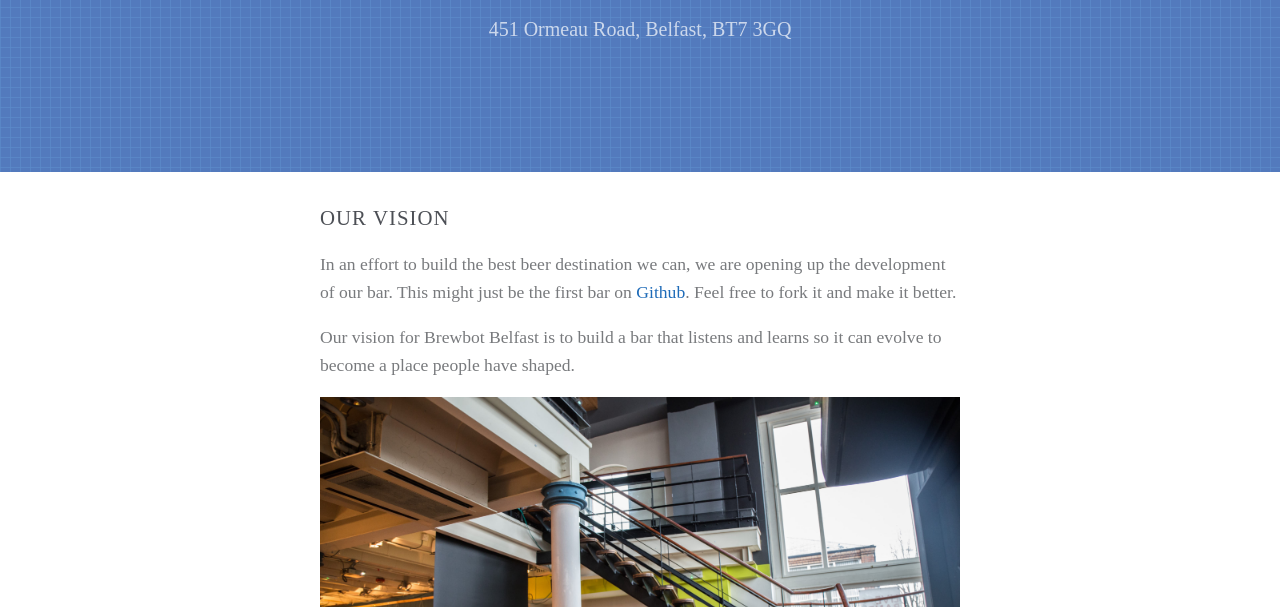
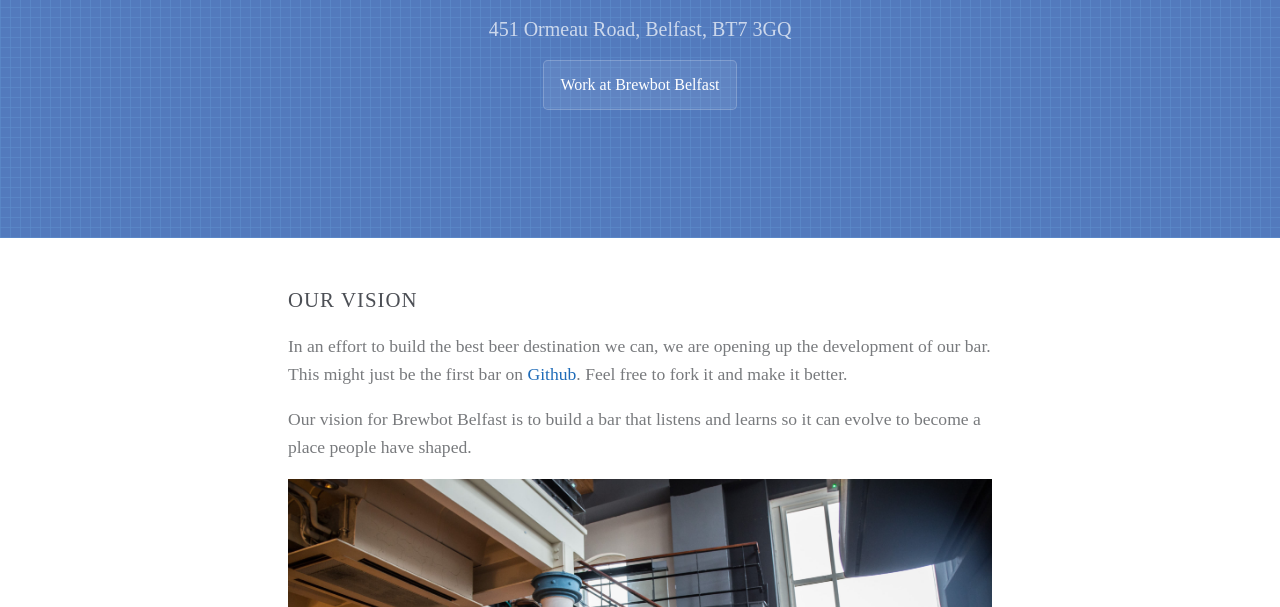
Before and after one commit to teambrewbot/brewbotbelfast, a plain HTML site: page index.html in a window 1280 px wide. Shown: the part 193-800 px from the top of the page. Drawn offline with Linux system fonts and the light colour scheme; a web font is replaced by a local one.

Commit message:
added 'work with us' button to page header

```diff
--- a/index.html
+++ b/index.html
@@ -14,6 +14,7 @@
     <section class="page-header">
       <h1 class="project-name">Brewbot Belfast</h1>
       <h2 class="project-tagline"><a href="https://www.google.co.uk/maps?client=safari&rls=en&q=451+Ormeau+Road,+Belfast,+BT7+3GQ&oe=UTF-8&gfe_rd=cr&um=1&ie=UTF-8&sa=X&ei=N4VIVZm8MoP6aL-sgOAF&ved=0CAcQ_AUoAQ" title="Google Maps">451 Ormeau Road, Belfast, BT7 3GQ</a></h2>
+      <a href="#join-us" class="btn">Work at Brewbot Belfast</a>
       <!-- <img src="images/sketch-front2.png" alt=""> -->
     </section>
 
--- a/stylesheets/stylesheet.css
+++ b/stylesheets/stylesheet.css
@@ -239,9 +239,8 @@ strong {
     margin: 0 auto;
     line-height: 1.75rem;
     font-size: 1.1rem; }
-    article section {
-      margin: 3rem 2rem;
-      } }
+  article section {
+    margin: 1rem 0 4rem !important; } }
 
 @media screen and (min-width: 42em) and (max-width: 64em) {
   .main-content {
```
